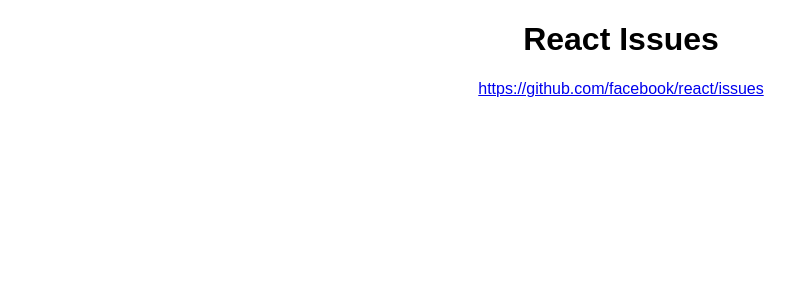
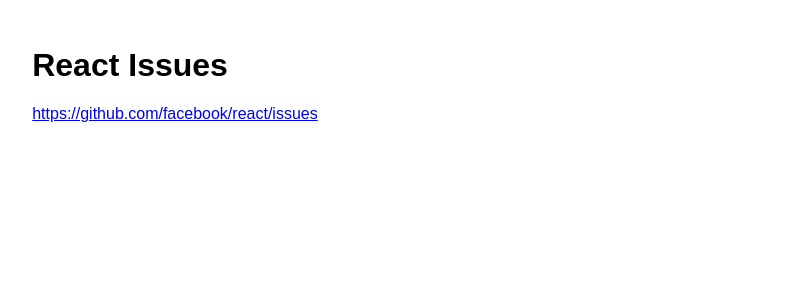
Before and after one commit to aaronvb/redux-thunk-chain-api-requests, a React (Create React App) app: page / in a window 1280 px wide. Shown: the top 300 px of the page, without its empty margins (19-813 px from the left). Built offline with nearby package versions, Linux system fonts and the light colour scheme.

Commit message:
Remove center alignment and add padding

```diff
--- a/src/App.css
+++ b/src/App.css
@@ -1,5 +1,6 @@
 .App {
-  text-align: center;
+  text-align: left;
+  padding: 2% 4%;
 }
 
 .App-logo {
```
